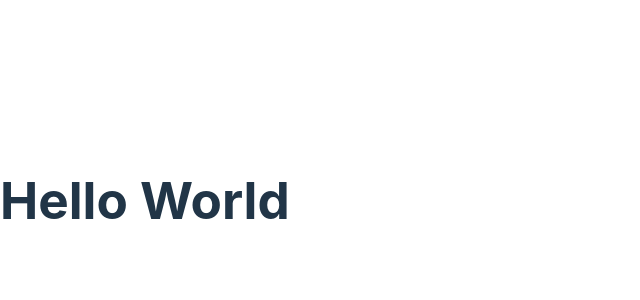
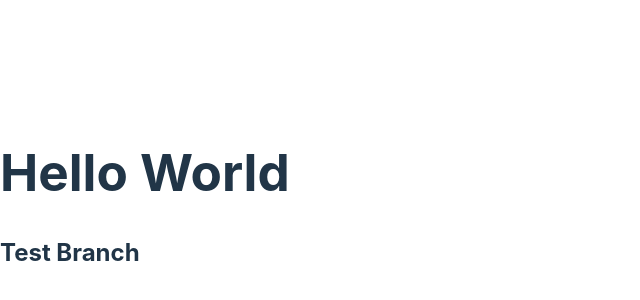
Before and after one commit to DeFosu/react-shop-clothes-template, a React (Vite) app: page / in a window 1280 px wide. Shown: the part 200-500 px from the top of the page, without its empty margins (0-640 px from the left). Built offline with nearby package versions, Linux system fonts and the light colour scheme.

Commit message:
Test Brach add to page subtitle "Test Brach"

```diff
--- a/src/main.tsx
+++ b/src/main.tsx
@@ -5,5 +5,6 @@ import "./index.css";
 createRoot(document.getElementById("root")!).render(
     <StrictMode>
         <h1>Hello World</h1>
+        <h2>Test Branch</h2>
     </StrictMode>
 );
```
